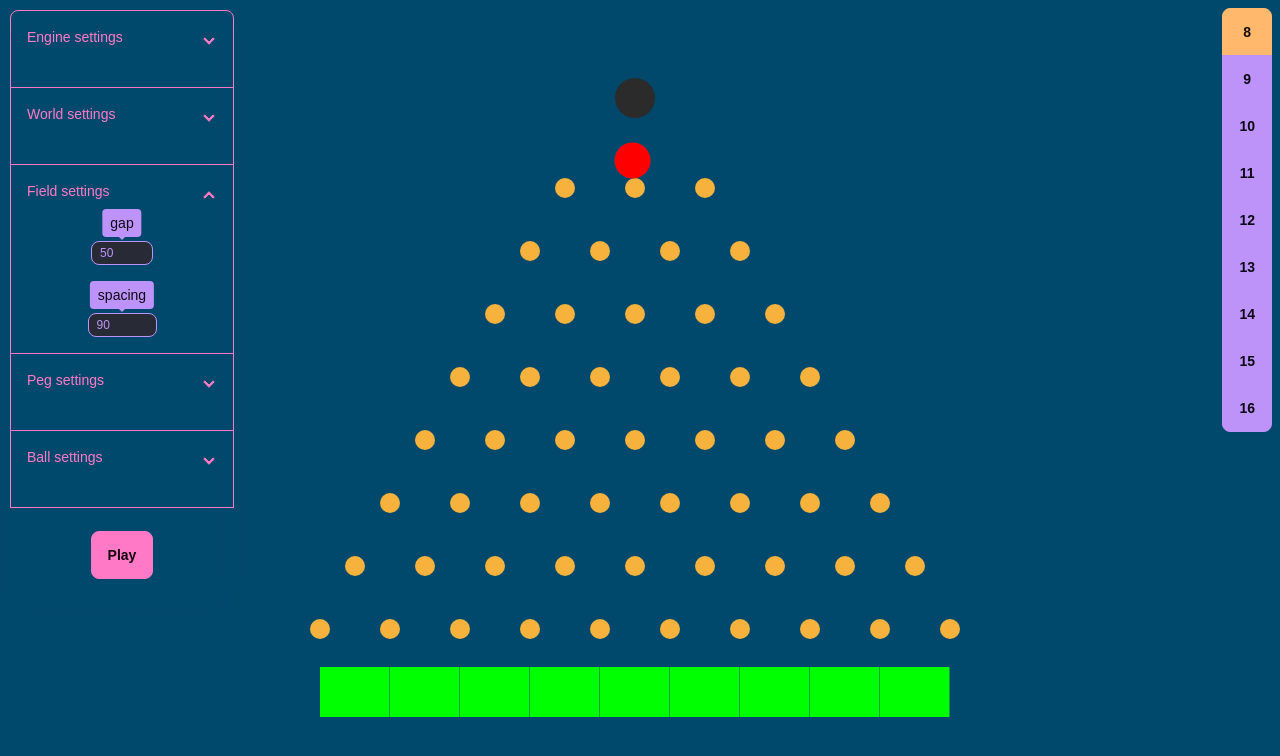
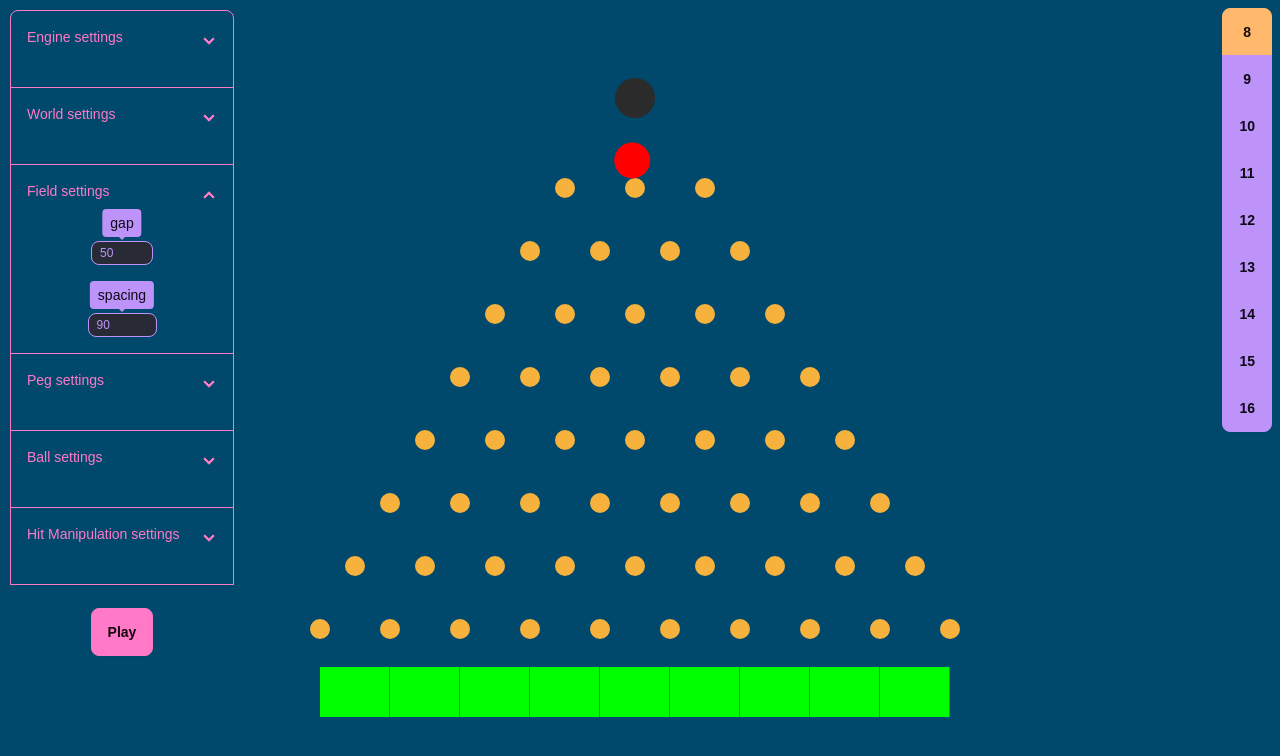
Before and after one commit to Goncharuk-Nikita/matterjs-simple, a website built with Vite: page index.html in a window 1280 px wide. Both pictures are taken after a click on the button "Play". Built offline with nearby package versions, Linux system fonts and the light colour scheme; animation ran at ten frames a second.

Commit message:
hit manipulation inputs added

```diff
--- a/index.html
+++ b/index.html
@@ -90,6 +90,23 @@
                     </div>
                 </div>
             </div>
+            <div class="collapse collapse-arrow join-item border border-primary">
+              <input type="radio" name="my-accordion-4" />
+              <div class="collapse-title font-medium">
+                Hit Manipulation settings
+              </div>
+              <div class="collapse-content flex flex-col gap-12 pt-4">
+                  <div class="tooltip tooltip-open tooltip-top tooltip-secondary" data-tip="force-magnitude">
+                      <input id="force-magnitude-input" type="number" min="0" max="1" value="0.001" step="0.001" class="input input-xs input-secondary text-secondary" />
+                  </div>
+                  <div class="tooltip tooltip-open tooltip-top tooltip-secondary" data-tip="velocity-cof">
+                    <input id="velocity-cof-input" type="number" min="0" max="1" value="0.05" step="0.01" class="input input-xs input-secondary text-secondary" />
+                  </div>
+                  <div class="tooltip tooltip-open tooltip-top tooltip-secondary" data-tip="angular-velocity-cof">
+                    <input id="angular-velocity-cof-input" type="number" min="0" max="1" value="0.05" step="0.01" class="input input-xs input-secondary text-secondary" />
+                  </div>
+              </div>
+          </div>
             <div class="flex flex-row items-center justify-center w-56 h-24">
                 <button id="play-btn" class="btn btn-primary btn-md">Play</button>
             </div>
--- a/src/matter.ts
+++ b/src/matter.ts
@@ -4,6 +4,7 @@ import { RenderProxy } from './core/render'
 import { Field } from './components/field'
 import { Position } from './utilities/position'
 import {
+  IManipulationOptions,
   PlayOptions,
   getBallById,
   getPegById,
@@ -131,15 +132,33 @@ function run() {
         const peg = getPegById(collision)
         pegAnimation(peg)
         // should be path logic there: !!!
-        const pegLine = field.getPegLine(peg.id)
-        console.log(pegLine)
+        const level = field.getPegLine(peg.id)
+        //console.log(pegLine)
+
+        const ball = getBallById(collision)
+
+        const distance = peg.position.y - ball.position.y
+        const radiuses = inputs.ballRadius + inputs.pegRadius
+
+        //console.log(distance, radiuses)
+        if (distance > radiuses * 0.9) {
+          const options = {
+            id: ball.id,
+            level,
+            velocityCof: inputs.velocityCof,
+            angularVelocityCof: inputs.angularVelocityCof,
+            forceMagnitude: inputs.forceMagnitude,
+          } satisfies IManipulationOptions
+
+          play.applyForce(options)
+        }
       }
     })
   })
 }
 
 function pegAnimation(body: Matter.Body) {
-  console.log('pegAnimation')
+  //console.log('pegAnimation')
   //console.log(body)
   body.render.fillStyle = '#F101C4'
   setTimeout(() => {
@@ -156,12 +175,19 @@ function slotAnimation(body: Matter.Body) {
 }
 
 function newPlay() {
+  const path: boolean[] = Array.from(
+    Array(controls.level),
+    () => Math.random() < 0.5,
+  )
+  console.log(path)
+
   const options = {
     oppeningPosition,
     ballRadius: inputs.ballRadius,
     friction: inputs.ballFriction,
     restitution: inputs.ballRestitution,
     density: inputs.ballDensity,
+    path,
   } satisfies PlayOptions
 
   play.playOne(options)
--- a/src/process/play.ts
+++ b/src/process/play.ts
@@ -9,16 +9,24 @@ interface PlayRoundOptions {
   path?: boolean[]
 }
 
+export interface IManipulationOptions {
+  id: number
+  level: number
+  velocityCof: number
+  angularVelocityCof: number
+  forceMagnitude: number
+}
+
 class PlayRound {
   private ball: Ball
   public composite: Matter.Composite
-  private level: number
-  private path?: boolean[]
+  //private level: number
+  public path?: boolean[]
 
   constructor(options: PlayRoundOptions) {
     this.ball = options.ball
     this.composite = options.composite
-    this.level = 0
+    //this.level = 0
     this.path = options.path
   }
 
@@ -33,6 +41,7 @@ export interface PlayOptions {
   friction: number
   restitution: number
   density: number
+  path: boolean[]
 }
 export class Play {
   static rounds = new Map()
@@ -61,10 +70,8 @@ export class Play {
       definition,
     })
 
-    const round = new PlayRound({ ball, composite })
-
+    const round = new PlayRound({ ball, composite, path: options.path })
     Play.rounds.set(ball.body.id, round)
-    console.log(ball.body.id)
 
     Composite.add(composite, [ball.body])
   }
@@ -77,6 +84,30 @@ export class Play {
     if (composite) {
       Composite.remove(this.world, [composite])
     }
+  }
+
+  applyForce(options: IManipulationOptions) {
+    const { id, level, velocityCof, angularVelocityCof } = options
+    let { forceMagnitude } = options
+
+    const round = Play.rounds.get(id)
+    const body = round.ball.body
+    const right = round.path[level]
+    if (!right) {
+      forceMagnitude *= -1
+    }
+
+    setTimeout(() => {
+      Matter.Body.setVelocity(body, {
+        x: body.velocity.x * velocityCof,
+        y: body.velocity.y * velocityCof,
+      })
+      Matter.Body.setAngularVelocity(
+        body,
+        body.angularVelocity * angularVelocityCof,
+      )
+      Matter.Body.applyForce(body, body.position, { x: forceMagnitude, y: 0 })
+    }, 1)
   }
 }
 
--- a/src/ui/inputs.ts
+++ b/src/ui/inputs.ts
@@ -18,6 +18,10 @@ export class Inputs {
   private gravityScaleInput: HTMLInputElement
   private gravityXInput: HTMLInputElement
   private gravityYInput: HTMLInputElement
+
+  private forceMagnitudeInput: HTMLInputElement
+  private velocityCofInput: HTMLInputElement
+  private angularVelocityCofInput: HTMLInputElement
 
   private emitter: EventEmitter
 
@@ -64,7 +68,27 @@ export class Inputs {
       'gravity-y-input',
     ) as HTMLInputElement
 
+    this.forceMagnitudeInput = document.getElementById(
+      'force-magnitude-input',
+    ) as HTMLInputElement
+    this.velocityCofInput = document.getElementById(
+      'velocity-cof-input',
+    ) as HTMLInputElement
+    this.angularVelocityCofInput = document.getElementById(
+      'angular-velocity-cof-input',
+    ) as HTMLInputElement
+
     this.emitter = new EventEmitter()
+
+    this.forceMagnitudeInput.addEventListener('change', (e) =>
+      this.onChange(e.currentTarget as HTMLInputElement, this.emitter),
+    )
+    this.velocityCofInput.addEventListener('change', (e) =>
+      this.onChange(e.currentTarget as HTMLInputElement, this.emitter),
+    )
+    this.angularVelocityCofInput.addEventListener('change', (e) =>
+      this.onChange(e.currentTarget as HTMLInputElement, this.emitter),
+    )
 
     this.gravityScaleInput.addEventListener('change', (e) =>
       this.onChange(e.currentTarget as HTMLInputElement, this.emitter),
@@ -169,4 +193,14 @@ export class Inputs {
   get gravityY(): number {
     return +this.gravityYInput.value
   }
+
+  get forceMagnitude(): number {
+    return +this.forceMagnitudeInput.value
+  }
+  get velocityCof(): number {
+    return +this.velocityCofInput.value
+  }
+  get angularVelocityCof(): number {
+    return +this.angularVelocityCofInput.value
+  }
 }
```
